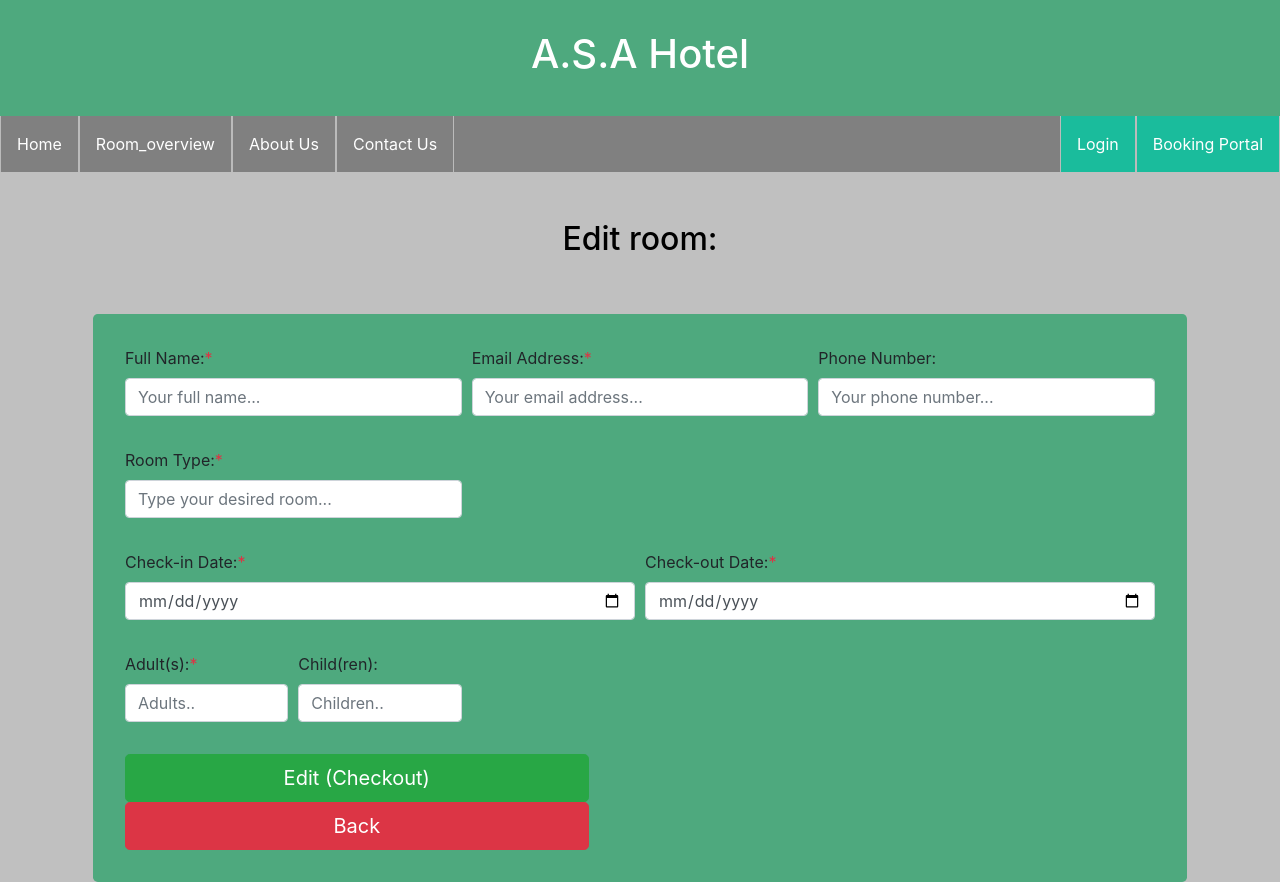
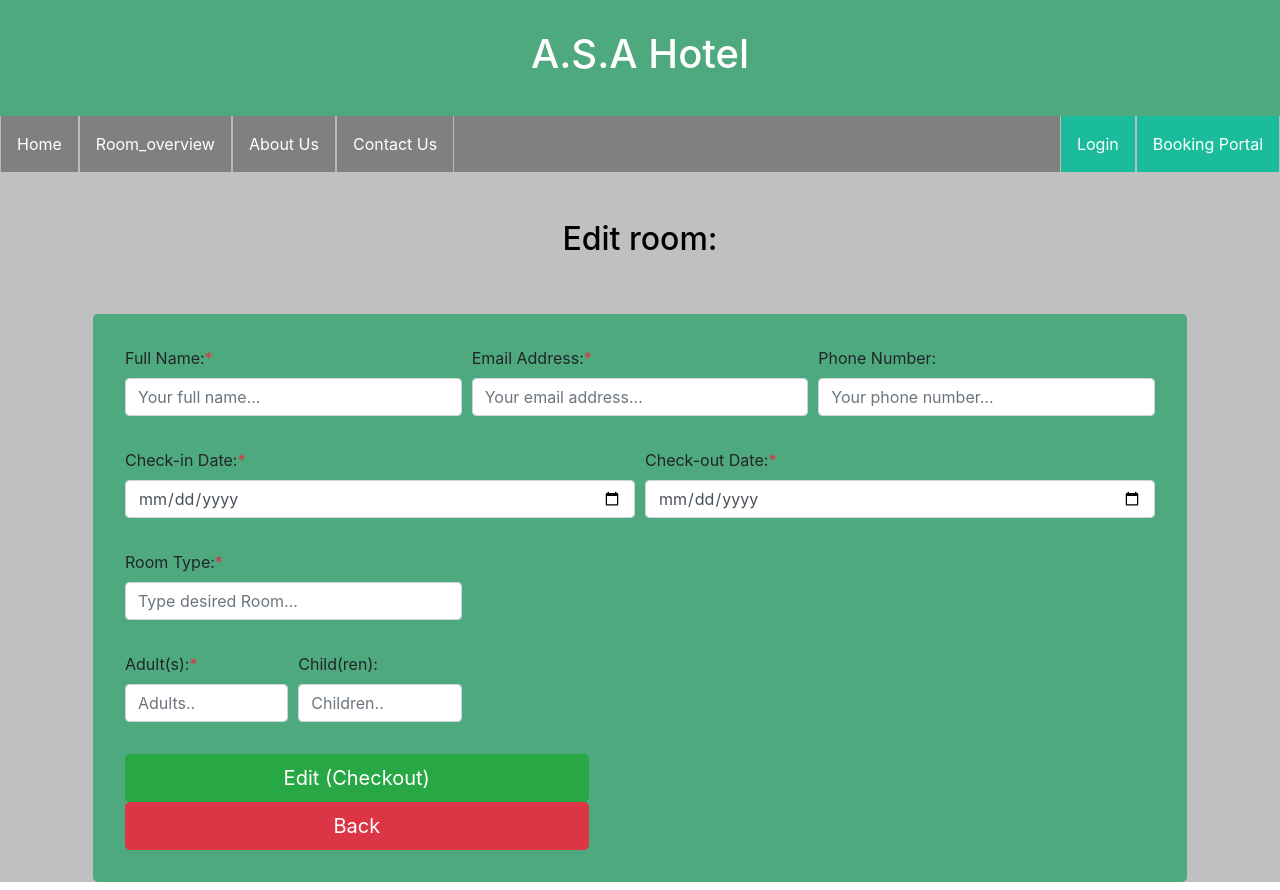
Before and after one commit to alexander-ziegler-simonsen/web_frontend_hotel_group14, a React (Create React App) app: page /booking/edit/1 in a window 1280 px wide. Built offline with nearby package versions, Linux system fonts and the light colour scheme; no server answers; the database is empty.

Commit message:
Updated..

```diff
--- a/src/component/bookingMisc/OrderNumberID.js
+++ b/src/component/bookingMisc/OrderNumberID.js
@@ -26,6 +26,7 @@ export const OrderNumberID = props => {
 
   return (
 	<Container>
+		bookings.id
 	  {alert.display ? (
 		  <Alert display={alert.display} announcement={alert.announcement}/>) : ''}
 	  {room ? (
--- a/src/component/roomForm/RoomForm.js
+++ b/src/component/roomForm/RoomForm.js
@@ -8,6 +8,7 @@ import {Button, Col, Container, Form, Row} from "react-bootstrap";
 import {Formik} from "formik";
 import * as yup from "yup";
 import './Style.css';
+import roomData from "../../roomData";
 
 /**
  * Author: Azmi Uslu (s185736)
@@ -24,13 +25,19 @@ const formValidation = yup.object().shape({
       .length(8, '8 numbers are required (danish number)')
       .matches(/^[0-9\b]+$/, 'Only numbers are valid')
       .required('This field is required'),
-  roomTypeSelection: yup.string().trim().required('This field is required'),
+  roomTypeSelection: yup.string().required('This field is required'),
   checkinDate: yup.date().required('This field is required'),
   checkoutDate: yup.date().required('This field is required'),
   adultNumber: yup.number().required('This field is required'),
   childNumber: yup.number(),
 });
 
+{/*roomTypeSelection: yup.array().of(yup.object({
+      budgetRoom: yup.boolean().string("Budget Room"),
+      standardRoom: yup.boolean().string("Standard Room"),
+      businessRoom: yup.boolean().string("Business Room"),
+      luxuryRoom: yup.boolean().string("Luxury Room")
+  })),*/}
 /**
  * Type: This is where the customers can get the chance to add and edit.
  * @property type - will either add or edit.
@@ -167,25 +174,6 @@ export const RoomForm = props => {
 				  </Form.Row>
 
                     <Form.Row className="mb-lg-3">
-                        <Form.Group as={Col} controlId="roomTypeSelection" lg="4" md="12">
-                            <Form.Label>Room Type:<span className="text-danger">*</span></Form.Label>
-                            <Form.Control
-                                ref={manufacturerInputRef}
-                                onChange={handleChange}
-                                name="roomTypeSelection"
-                                value={values.roomTypeSelection}
-                                type="text"
-                                placeholder="Type your desired room..."
-                                isInvalid={!!errors.roomTypeSelection}
-                                isValid={touched.roomTypeSelection && !errors.roomTypeSelection}
-                            />
-                            <Form.Control.Feedback type="invalid">
-                                {errors.roomTypeSelection}
-                            </Form.Control.Feedback>
-                        </Form.Group>
-                    </Form.Row>
-
-                    <Form.Row className="mb-lg-3">
                         <Form.Group as={Col} controlId="checkinDate" lg="6" md="12">
                             <Form.Label>Check-in Date:<span
                                 className="text-danger">*</span></Form.Label>
@@ -217,6 +205,26 @@ export const RoomForm = props => {
                             />
                             <Form.Control.Feedback type="invalid">
                                 {errors.checkoutDate}
+                            </Form.Control.Feedback>
+                        </Form.Group>
+                    </Form.Row>
+
+
+                    <Form.Row className="mb-lg-3">
+                        <Form.Group as={Col} controlId="roomTypeSelection" lg="4" md="12">
+                            <Form.Label>Room Type:<span className="text-danger">*</span></Form.Label>
+                            <Form.Control
+                                ref={manufacturerInputRef}
+                                onChange={handleChange}
+                                name="roomTypeSelection"
+                                value={values.roomTypeSelection}
+                                type="text"
+                                placeholder="Type desired Room..."
+                                isInvalid={!!errors.roomTypeSelection}
+                                isValid={touched.roomTypeSelection && !errors.roomTypeSelection}
+                            />
+                            <Form.Control.Feedback type="invalid">
+                                {errors.roomTypeSelection}
                             </Form.Control.Feedback>
                         </Form.Group>
                     </Form.Row>
--- a/src/page/Booking.js
+++ b/src/page/Booking.js
@@ -55,7 +55,7 @@ export class Booking extends React.Component {
 									load_indicator: false,
 								})
 							})
-							.catch((err) => {
+							.catch(() => {
 								this.setState({
 									load_indicator: false,
 								})
@@ -85,15 +85,12 @@ export class Booking extends React.Component {
 			let selectedRoom, selectedRoomIndex;
 			this.setState(prevState => {
 				collection = collectionName && prevState[collectionName];
-
 					const {rooms} = prevState;
 					switch (collectionName) {
-
 						default:
 							collection.push(object);
 							break;
 					}
-
 				if (collectionName === 'rooms') {
 					return ({
 						load_indicator: true,
```
